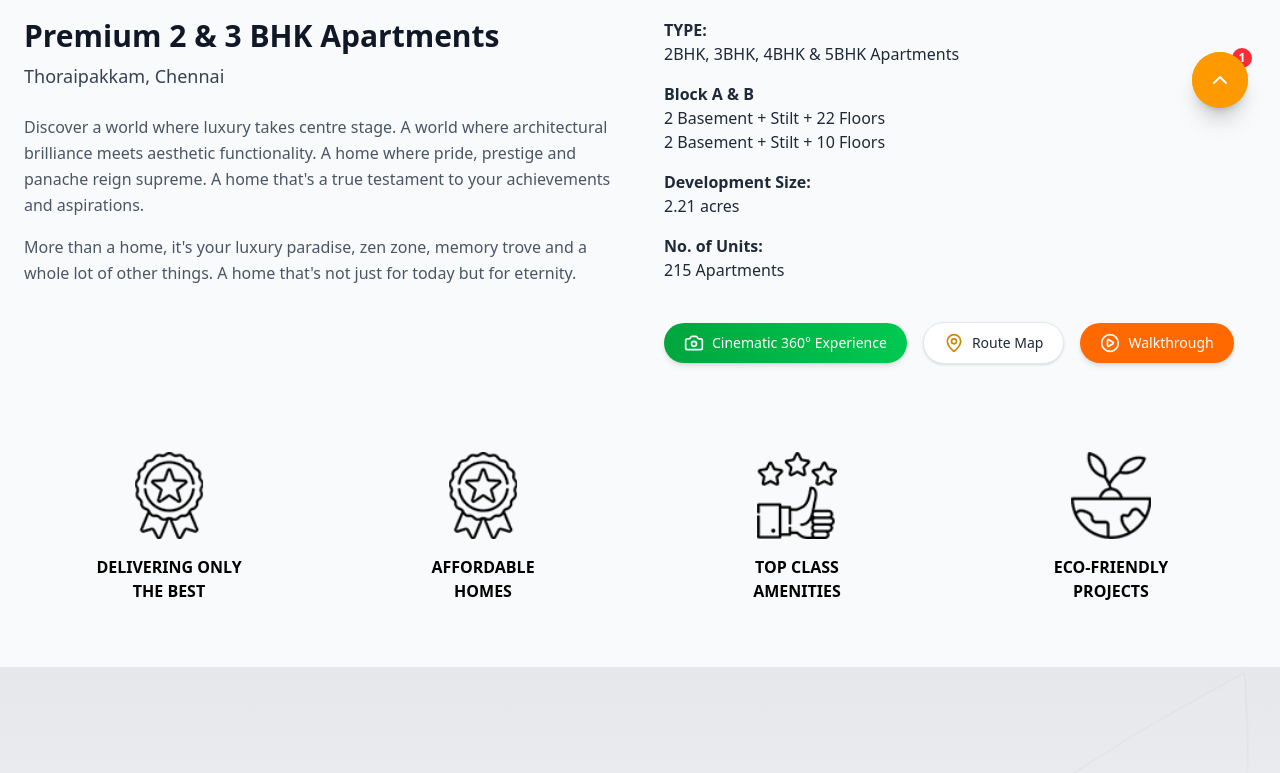
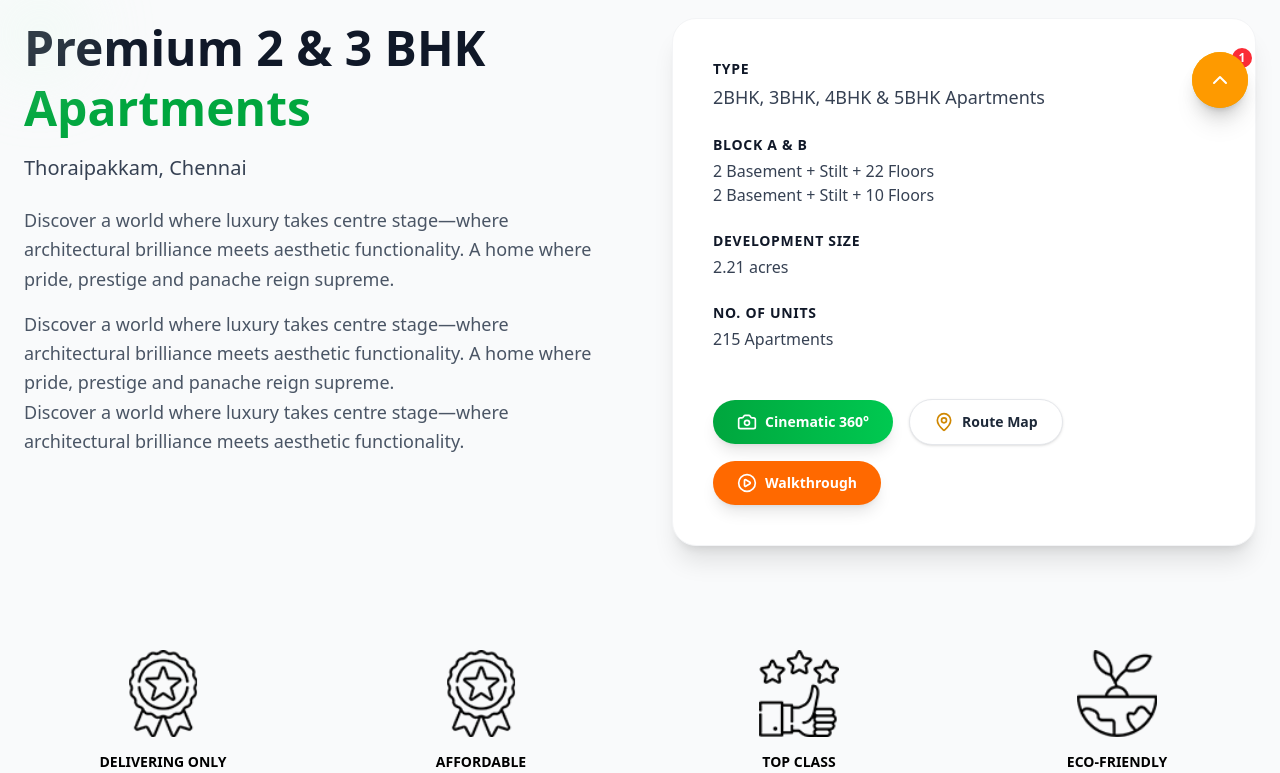
Before and after one commit to gokuld019/Vishwak-Properties, a Next.js app: page /projects/completed in a window 1280 px wide. Shown: the part 660-1433 px from the top of the page. Built offline with nearby package versions, Linux system fonts and the light colour scheme.

Commit message:
Initial commit

```diff
--- a/package.json
+++ b/package.json
@@ -14,6 +14,8 @@
     "@number-flow/react": "^0.5.10",
     "@radix-ui/react-slider": "^1.3.6",
     "@radix-ui/react-slot": "^1.2.4",
+    "@react-three/drei": "^10.7.7",
+    "@react-three/fiber": "^9.4.0",
     "class-variance-authority": "^0.7.1",
     "clsx": "^2.1.1",
     "deck.gl": "^9.2.2",
--- a/src/components/Header.js
+++ b/src/components/Header.js
@@ -94,18 +94,19 @@ export default function Header() {
       <nav className={`transition-all duration-300 ${
         isScrolled ? 'py-2' : 'py-4'
       }`}>
-<div className={`max-w-[95%] mx-auto flex items-center justify-between px-6 transition-all duration-300 ${
+<div className={`max-w-[80%] mx-auto flex items-center justify-between px-6 transition-all duration-300 ${
   isScrolled ? "mt-0" : "mt-5"
 }`}>
           {/* Logo */}
           <Link href="/" className="flex items-center">
             <Image
-              src="/logo.png"
-              alt="Vishwak Logo"
-              width={isScrolled ? 130 : 150}
-              height={isScrolled ? 40 : 50}
-              className="object-contain transition-all duration-300"
-            />
+  src="/logo.png"
+  alt="Vishwak Logo"
+  width={100}        // reduce here
+  height={35}        // reduce here
+  className="object-contain transition-all duration-300 mt-4"
+/>
+
           </Link>
 
           {/* Desktop Menu - All text in black */}
--- a/src/components/ProjectDetailsPage.js
+++ b/src/components/ProjectDetailsPage.js
@@ -1,8 +1,10 @@
 'use client';
 
 import { useState, useRef, useEffect } from 'react';
-import { ChevronLeft, ChevronRight, Download, MapPin, Building2, Home, Maximize2, Calendar, CheckCircle2, Phone, Mail, Share2, Heart, X, Camera, PlayCircle, Map, Move, RotateCw} from 'lucide-react';
+import { ChevronLeft, ChevronRight, Download, MapPin, Building2, Home, Maximize2, Calendar, CheckCircle2, Phone, Mail, Share2, Heart, X, Camera, PlayCircle, Map, Move, RotateCw, Navigation, Globe2, LocateFixed} from 'lucide-react';
 import * as THREE from 'three';
+import { motion } from "framer-motion";
+
 
 export default function ProjectDetailsPage() {
   const [activeTab, setActiveTab] = useState('overview');
@@ -291,6 +293,26 @@ export default function ProjectDetailsPage() {
     };
   }, [showCinematic360, current360Image]);
 
+
+const connectivity = [
+    { name: "Chennai Airport", distance: "15 km", time: "25 mins" },
+    { name: "Chennai Central", distance: "25 km", time: "40 mins" },
+    { name: "Tambaram Railway Station", distance: "8 km", time: "15 mins" },
+    { name: "GST Road", distance: "0 km", time: "0 mins" },
+    { name: "OMR IT Corridor", distance: "12 km", time: "20 mins" }
+  ];
+
+  const facilities = [
+    "Fortis Hospital - 3 km",
+    "Chromepet Medical Center - 2 km",
+    "SRM University - 5 km",
+    "VIT University - 8 km",
+    "Phoenix Market City - 10 km",
+    "VGP Snow Kingdom - 12 km",
+    "Tidel Park - 15 km",
+    "DLF IT Park - 8 km",
+  ];
+
   return (
     <div className="min-h-screen bg-gray-50">
       {/* Updated Header - Non-Sticky */}
@@ -354,98 +376,128 @@ export default function ProjectDetailsPage() {
 
           {/* Overview Tab */}
           {activeTab === 'overview' && (
-            <div className="space-y-12">
-              <div className="grid md:grid-cols-2 gap-12">
-                <div>
-                  <h1 className="text-3xl font-bold text-gray-900 mb-2">
-                    Premium 2 & 3 BHK Apartments
+           <div className="space-y-20">
+
+  {/* Main Section */}
+  <div className="grid md:grid-cols-2 gap-16 items-start">
+
+    {/* Left Content */}
+    <div className="relative">
+      <div className="absolute -top-6 -left-6 w-20 h-20 bg-green-100 rounded-full blur-2xl opacity-40"></div>
+
+      <h1 className="text-4xl md:text-5xl font-extrabold text-gray-900 leading-tight mb-4">
+        Premium 2 & 3 BHK<br />
+        <span className="text-green-600">Apartments</span>
       </h1>
-                  <p className="text-lg text-gray-700 mb-6">Thoraipakkam, Chennai</p>
 
-                  <p className="text-gray-600 leading-relaxed mb-4">
-                    Discover a world where luxury takes centre stage. A world where architectural
-                    brilliance meets aesthetic functionality. A home where pride, prestige and
-                    panache reign supreme. A home that's a true testament to your achievements
-                    and aspirations.
+      <p className="text-xl text-gray-700 mb-6">Thoraipakkam, Chennai</p>
+
+      <p className="text-gray-600 text-lg leading-relaxed mb-4">
+        Discover a world where luxury takes centre stage—where architectural
+        brilliance meets aesthetic functionality. A home where pride, prestige
+        and panache reign supreme.
       </p>
 
-                  <p className="text-gray-600 leading-relaxed">
-                    More than a home, it's your luxury paradise, zen zone, memory trove and a
-                    whole lot of other things. A home that's not just for today but for eternity.
+      <p className="text-gray-600 text-lg leading-relaxed">
+        Discover a world where luxury takes centre stage—where architectural
+        brilliance meets aesthetic functionality. A home where pride, prestige
+        and panache reign supreme.
+      </p>
+       <p className="text-gray-600 text-lg leading-relaxed">
+        Discover a world where luxury takes centre stage—where architectural
+        brilliance meets aesthetic functionality.
       </p>
     </div>
 
-                <div className="space-y-4 text-gray-800">
+    {/* Right Specs Box */}
+    <div className="bg-white p-10 rounded-3xl shadow-xl border border-gray-100 space-y-6">
+
       <div>
-                    <h3 className="font-semibold">TYPE:</h3>
-                    <p>2BHK, 3BHK, 4BHK & 5BHK Apartments</p>
+        <h3 className="text-gray-900 font-bold text-sm tracking-wider">TYPE</h3>
+        <p className="text-gray-700 mt-1 text-lg">2BHK, 3BHK, 4BHK & 5BHK Apartments</p>
       </div>
 
       <div>
-                    <h3 className="font-semibold">Block A & B</h3>
-                    <p>2 Basement + Stilt + 22 Floors</p>
-                    <p>2 Basement + Stilt + 10 Floors</p>
+        <h3 className="text-gray-900 font-bold text-sm tracking-wider">BLOCK A & B</h3>
+        <p className="text-gray-700 mt-1">2 Basement + Stilt + 22 Floors</p>
+        <p className="text-gray-700">2 Basement + Stilt + 10 Floors</p>
       </div>
 
       <div>
-                    <h3 className="font-semibold">Development Size:</h3>
-                    <p>2.21 acres</p>
+        <h3 className="text-gray-900 font-bold text-sm tracking-wider">DEVELOPMENT SIZE</h3>
+        <p className="text-gray-700 mt-1">2.21 acres</p>
       </div>
 
       <div>
-                    <h3 className="font-semibold">No. of Units:</h3>
-                    <p>215 Apartments</p>
+        <h3 className="text-gray-900 font-bold text-sm tracking-wider">NO. OF UNITS</h3>
+        <p className="text-gray-700 mt-1">215 Apartments</p>
       </div>
 
+      {/* Buttons */}
       <div className="flex flex-wrap items-center gap-4 pt-6">
+
+        {/* 360 Button */}
         <button
           onClick={openCinematic360}
-                      className="flex items-center gap-2 px-5 py-2.5 rounded-full text-sm font-medium
-                        bg-gradient-to-r from-green-600 to-green-500 text-white
-                        shadow-md hover:shadow-lg hover:scale-105 transition-all"
+          className="flex items-center gap-2 px-6 py-3 rounded-full text-sm font-semibold
+          bg-gradient-to-r from-green-600 to-green-500 text-white shadow-lg
+          hover:shadow-xl hover:scale-[1.07] active:scale-[0.97] transition-all"
         >
           <Camera className="w-5 h-5" />
-                      Cinematic 360° Experience
+          Cinematic 360°
         </button>
 
-                    <button className="flex items-center gap-2 px-5 py-2.5 rounded-full text-sm font-medium
-                      bg-white text-gray-800 border border-gray-200
-                      shadow-sm hover:shadow-md hover:border-gray-300 hover:scale-105 transition-all">
+        {/* Route Map */}
+        <button
+          className="flex items-center gap-2 px-6 py-3 rounded-full text-sm font-semibold
+          bg-white text-gray-800 border border-gray-200 shadow-sm
+          hover:border-gray-300 hover:shadow-md hover:scale-[1.07] transition-all"
+        >
           <MapPin className="w-5 h-5 text-yellow-600" />
           Route Map
         </button>
 
-                    <button className="flex items-center gap-2 px-5 py-2.5 rounded-full text-sm font-medium
-                      bg-orange-500 text-white shadow-md hover:bg-orange-600 hover:shadow-lg hover:scale-105 transition-all">
+        {/* Walkthrough */}
+        <button
+          className="flex items-center gap-2 px-6 py-3 rounded-full text-sm font-semibold
+          bg-orange-500 text-white shadow-lg hover:bg-orange-600
+          hover:shadow-xl hover:scale-[1.07] active:scale-[0.97] transition-all"
+        >
           <PlayCircle className="w-5 h-5" />
           Walkthrough
         </button>
+
       </div>
+
     </div>
   </div>
 
-              <div className="grid md:grid-cols-4 gap-6 pt-10">
-                <div className="flex flex-col items-center text-center space-y-4">
-                  <img src="/riverwood1.png" className="w-20" alt="Feature 1" />
-                  <p className="font-semibold text-black">DELIVERING ONLY<br />THE BEST</p>
+  {/* Features Section */}
+  <div className="grid md:grid-cols-4 gap-10 pt-6">
+
+    {[
+      { img: "/riverwood1.png", label: "DELIVERING ONLY<br/>THE BEST" },
+      { img: "/riverwood2.png", label: "AFFORDABLE<br/>HOMES" },
+      { img: "/riverwood3.png", label: "TOP CLASS<br/>AMENITIES" },
+      { img: "/riverwood4.png", label: "ECO-FRIENDLY<br/>PROJECTS" }
+    ].map((feat, index) => (
+      <div
+        key={index}
+        className="flex flex-col items-center text-center space-y-4
+        hover:scale-110 transition-transform duration-300 group"
+      >
+        <img src={feat.img} className="w-20 group-hover:drop-shadow-xl transition" />
+        <p
+          className="font-semibold text-black text-sm leading-tight"
+          dangerouslySetInnerHTML={{ __html: feat.label }}
+        />
+      </div>
+    ))}
+
   </div>
 
-                <div className="flex flex-col items-center text-center space-y-4">
-                  <img src="/riverwood2.png" className="w-20" alt="Feature 2" />
-                  <p className="font-semibold text-black">AFFORDABLE<br />HOMES</p>
 </div>
 
-                <div className="flex flex-col items-center text-center space-y-4">
-                  <img src="/riverwood3.png" className="w-20" alt="Feature 3" />
-                  <p className="font-semibold text-black">TOP CLASS<br />AMENITIES</p>
-                </div>
-
-                <div className="flex flex-col items-center text-center space-y-4">
-                  <img src="/riverwood4.png" className="w-20" alt="Feature 4" />
-                  <p className="font-semibold text-black">ECO-FRIENDLY<br />PROJECTS</p>
-                </div>
-              </div>
-            </div>
           )}
 
           {/* Why AIRA Tab */}
@@ -503,68 +555,114 @@ export default function ProjectDetailsPage() {
 
           {/* Location Highlights Tab */}
           {activeTab === 'location' && (
-            <div className="space-y-12">
-              <div className="text-center">
-                <h2 className="text-4xl font-bold text-gray-900 mb-6">Location Highlights</h2>
-                <p className="text-xl text-gray-600">
-                  Strategically located for maximum convenience and connectivity
+               <div className="space-y-20 py-20 relative">
+
+      {/* Floating Glow Backgrounds */}
+      <div className="absolute top-20 left-10 w-64 h-64 bg-green-300 opacity-20 blur-[120px] rounded-full"></div>
+      <div className="absolute bottom-32 right-10 w-64 h-64 bg-yellow-300 opacity-20 blur-[120px] rounded-full"></div>
+
+      {/* Heading */}
+      <div className="text-center mb-10 relative">
+        <motion.h2
+          initial={{ opacity: 0, y: 30 }}
+          whileInView={{ opacity: 1, y: 0 }}
+          transition={{ duration: 0.7 }}
+          className="text-5xl font-extrabold text-gray-900"
+        >
+          Location Highlights
+        </motion.h2>
+        <p className="text-lg text-gray-600 mt-4">
+          Futuristic connectivity for a smart lifestyle
         </p>
       </div>
 
-              <div className="grid lg:grid-cols-2 gap-12">
-                <div className="space-y-6">
-                  <h3 className="text-2xl font-bold text-gray-900">Connectivity & Accessibility</h3>
-                  <div className="grid gap-4">
-                    {[
-                      { name: 'Chennai Airport', distance: '15 km', time: '25 mins' },
-                      { name: 'Chennai Central', distance: '25 km', time: '40 mins' },
-                      { name: 'Tambaram Railway Station', distance: '8 km', time: '15 mins' },
-                      { name: 'GST Road', distance: '0 km', time: '0 mins' },
-                      { name: 'OMR IT Corridor', distance: '12 km', time: '20 mins' }
-                    ].map((location, index) => (
-                      <div key={index} className="flex justify-between items-center p-4 bg-white rounded-lg shadow">
+      {/* 3D Globe + Connectivity Grid */}
+      <div className="grid lg:grid-cols-2 gap-16 items-center">
+
+        {/* Left Side 3D Globe Card */}
+        <motion.div
+          initial={{ opacity: 0, x: -40 }}
+          whileInView={{ opacity: 1, x: 0 }}
+          transition={{ duration: 0.8 }}
+          className="relative bg-white p-10 rounded-3xl shadow-xl border border-green-100 overflow-hidden"
+        >
+          <div className="absolute inset-0 bg-[url('/grid.svg')] opacity-5"></div>
+
+          <div className="flex items-center gap-4 mb-6">
+            <Globe2 className="w-10 h-10 text-green-600" />
+            <h3 className="text-2xl font-bold text-gray-900">Smart Connectivity</h3>
+          </div>
+
+          <div className="space-y-4">
+            {connectivity.map((place, index) => (
+              <motion.div
+                key={index}
+                initial={{ opacity: 0, x: 40 }}
+                whileInView={{ opacity: 1, x: 0 }}
+                transition={{ delay: index * 0.1 }}
+                className="flex justify-between items-center p-4 rounded-xl bg-white/70 backdrop-blur-xl border border-gray-100 shadow-md hover:shadow-lg transition cursor-pointer"
+              >
                 <div>
-                          <div className="font-semibold text-gray-900">{location.name}</div>
-                          <div className="text-sm text-gray-600">{location.distance}</div>
+                  <div className="font-semibold text-gray-900">{place.name}</div>
+                  <div className="text-gray-500 text-sm">{place.distance}</div>
                 </div>
-                        <div className="text-yellow-600 font-semibold">{location.time}</div>
-                      </div>
+                <span className="text-green-600 font-semibold">{place.time}</span>
+              </motion.div>
             ))}
           </div>
+
+        </motion.div>
+
+        {/* Right Side Facilities Card */}
+        <motion.div
+          initial={{ opacity: 0, x: 40 }}
+          whileInView={{ opacity: 1, x: 0 }}
+          transition={{ duration: 0.8 }}
+          className="bg-white p-10 rounded-3xl shadow-xl border border-yellow-100 space-y-6"
+        >
+          <div className="flex items-center gap-4 mb-2">
+            <Navigation className="w-10 h-10 text-yellow-600" />
+            <h3 className="text-2xl font-bold text-gray-900">Nearby Facilities</h3>
           </div>
 
-                <div className="space-y-6">
-                  <h3 className="text-2xl font-bold text-gray-900">Nearby Facilities</h3>
-                  <div className="grid gap-4">
-                    {[
-                      'Fortis Hospital - 3 km',
-                      'Chromepet Medical Center - 2 km',
-                      'SRM University - 5 km',
-                      'VIT University - 8 km',
-                      'Phoenix Market City - 10 km',
-                      'VGP Snow Kingdom - 12 km',
-                      'Tidel Park - 15 km',
-                      'DLF IT Park - 8 km'
-                    ].map((facility, index) => (
-                      <div key={index} className="flex items-center gap-3 p-3 bg-white rounded-lg shadow">
-                        <CheckCircle2 className="w-4 h-4 text-yellow-600" />
-                        <span className="text-gray-700">{facility}</span>
-                      </div>
+          <div className="grid gap-3">
+            {facilities.map((item, index) => (
+              <motion.div
+                key={index}
+                initial={{ opacity: 0, x: 30 }}
+                whileInView={{ opacity: 1, x: 0 }}
+                transition={{ delay: index * 0.07 }}
+                className="flex items-center gap-3 bg-white/80 p-3 shadow rounded-xl border border-gray-100 hover:bg-yellow-50 transition cursor-pointer"
+              >
+                <CheckCircle2 className="w-5 h-5 text-yellow-600" />
+                <span className="text-gray-700">{item}</span>
+              </motion.div>
             ))}
           </div>
+        </motion.div>
+
+      </div>
+
+      {/* Futuristic Location Map */}
+      <motion.div
+        initial={{ opacity: 0, scale: 0.95 }}
+        whileInView={{ opacity: 1, scale: 1 }}
+        transition={{ duration: 0.8 }}
+        className="bg-white p-12 rounded-3xl shadow-xl border border-gray-100 text-center relative"
+      >
+        <h3 className="text-3xl font-bold text-gray-900 mb-8">Interactive Location Map</h3>
+
+        <div className="relative h-96 bg-gray-100 rounded-xl overflow-hidden flex items-center justify-center">
+          <div className="absolute inset-0 bg-[url('/worldmap-light.png')] bg-cover opacity-20"></div>
+
+          <div className="text-center relative z-10">
+            <LocateFixed className="w-14 h-14 text-green-600 mx-auto mb-6 animate-pulse" />
+            <p className="text-gray-600 text-lg">Interactive Map Coming Soon</p>
+            <p className="text-sm text-gray-500 mt-1">Urapakkam, GST Road, Chennai</p>
           </div>
         </div>
+      </motion.div>
 
-              <div className="bg-white rounded-2xl p-8 shadow-lg">
-                <h3 className="text-2xl font-bold text-gray-900 mb-6 text-center">Location Map</h3>
-                <div className="h-96 bg-gray-200 rounded-lg flex items-center justify-center">
-                  <div className="text-center">
-                    <MapPin className="w-12 h-12 text-yellow-600 mx-auto mb-4" />
-                    <p className="text-gray-600">Interactive Map Coming Soon</p>
-                    <p className="text-sm text-gray-500">Urapakkam, GST Road, Chennai</p>
-                  </div>
-                </div>
-              </div>
     </div>
           )}
 
```
Also changed, not shown: src/components/HeroSection.js (+126 -18 lines), 1 other file (tests, documents, lock files or other folders). Lines whose indentation alone changed are shown as unchanged.
